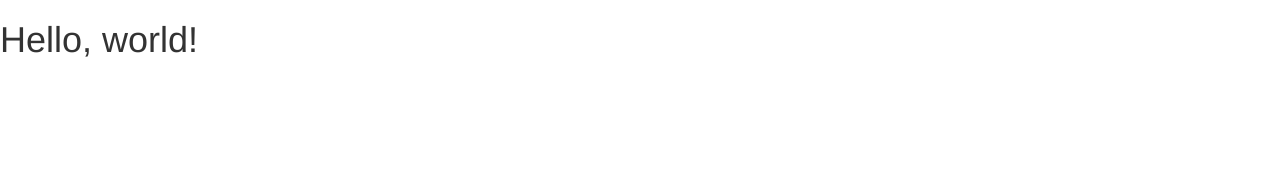
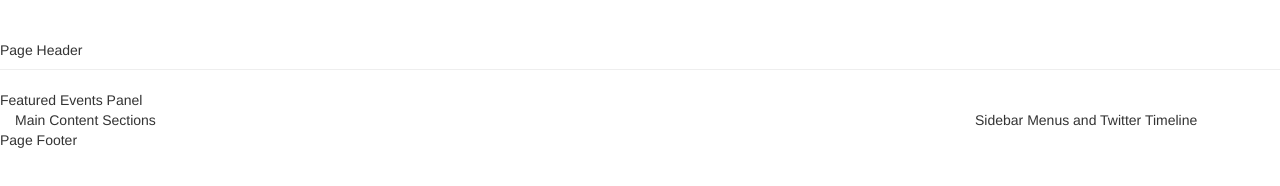
Before and after one commit to cameronmcfadden1/stagup-bootstrap, a plain HTML site: page index.html in a window 1280 px wide. Drawn offline with nearby package versions, Linux system fonts and the light colour scheme.

Commit message:
Completed Part 2

```diff
--- a/index.html
+++ b/index.html
@@ -18,7 +18,25 @@
     <![endif]-->
   </head>
   <body>
-    <h1>Hello, world!</h1>
+    <div class="container-fluid">
+      <header class="page-header row">
+        Page Header
+      </header>
+      <section class="feature-panel row">
+        Featured Events Panel
+      </section>
+    <div class="row">
+      <main class="main-content col-sm-9">
+        Main Content Sections
+      </main>
+      <aside class="sidebar-content col-sm-3">
+        Sidebar Menus and Twitter Timeline
+      </aside>
+    </div>
+      <footer class="page-footer row">
+        Page Footer
+      </footer>
+    </div>
 
     <!-- jQuery (necessary for Bootstrap's JavaScript plugins) -->
     <script src="https://ajax.googleapis.com/ajax/libs/jquery/1.11.3/jquery.min.js"></script>
```
